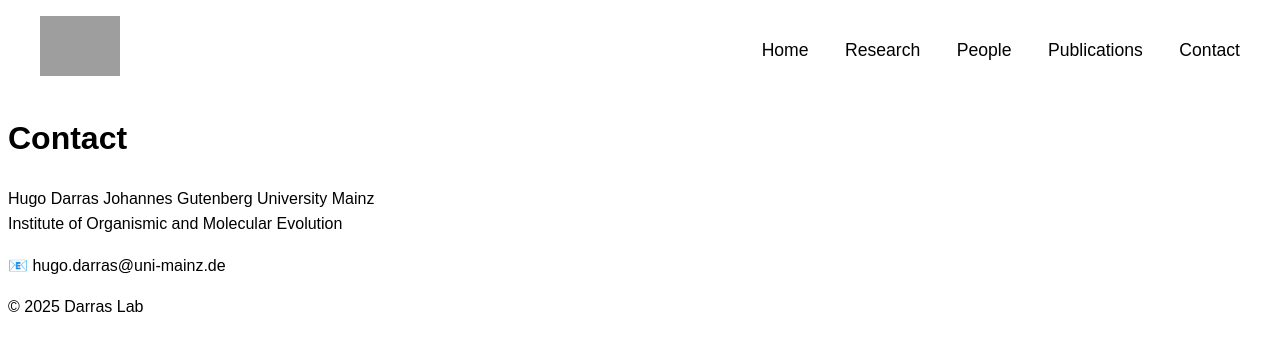
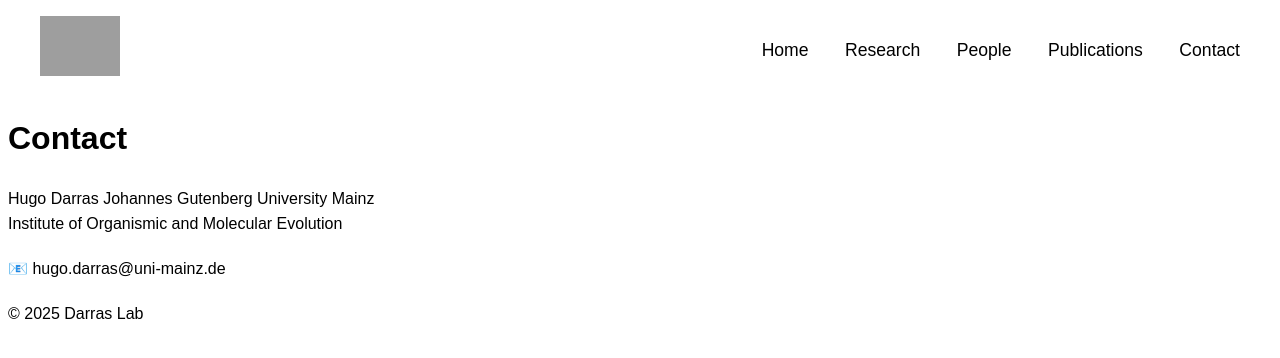
Before and after one commit to lab-darras/lab-darras.github.io, a Jekyll site: the page built from contact.md, in a window 1280 px wide. Shown: the top 358 px of the page. Built offline with Jekyll 4.4.1, drawn with Linux system fonts in a browser that asks for light colours; grey boxes are pictures that could not be loaded.

Commit message:
Update style.css

```diff
--- a/assets/css/style.css
+++ b/assets/css/style.css
@@ -33,6 +33,10 @@ body {
   text-decoration: underline;
 }
 
+.page-content p {
+  margin-bottom: 1.2rem;
+}
+
 main {
   text-align: justify;
 }
```
